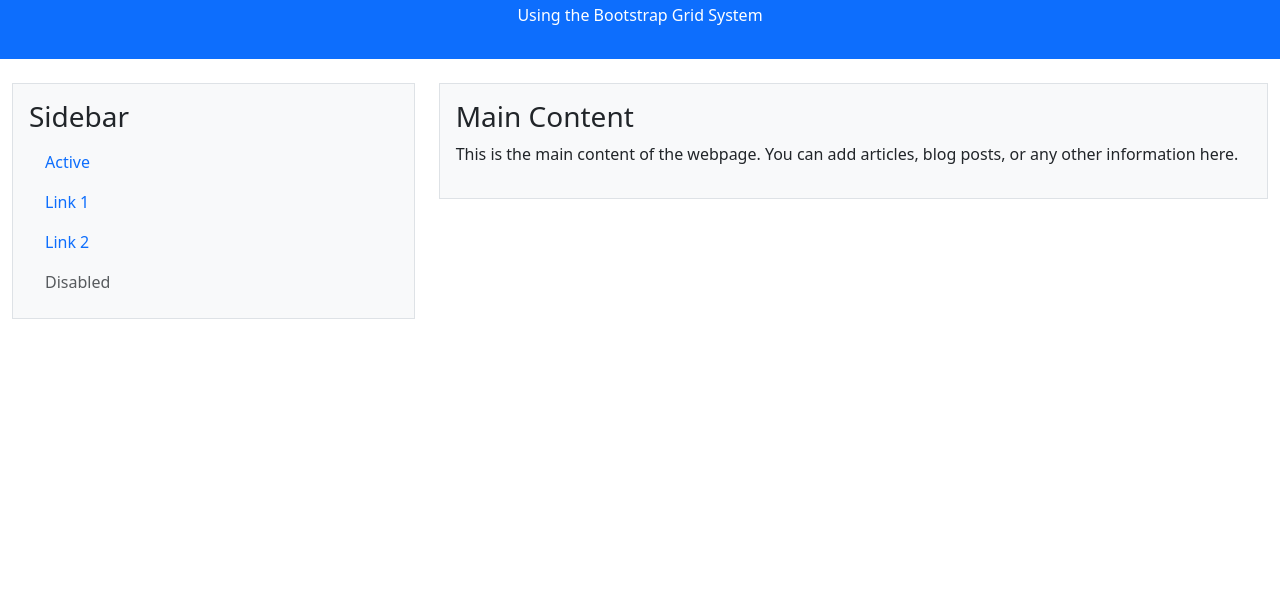
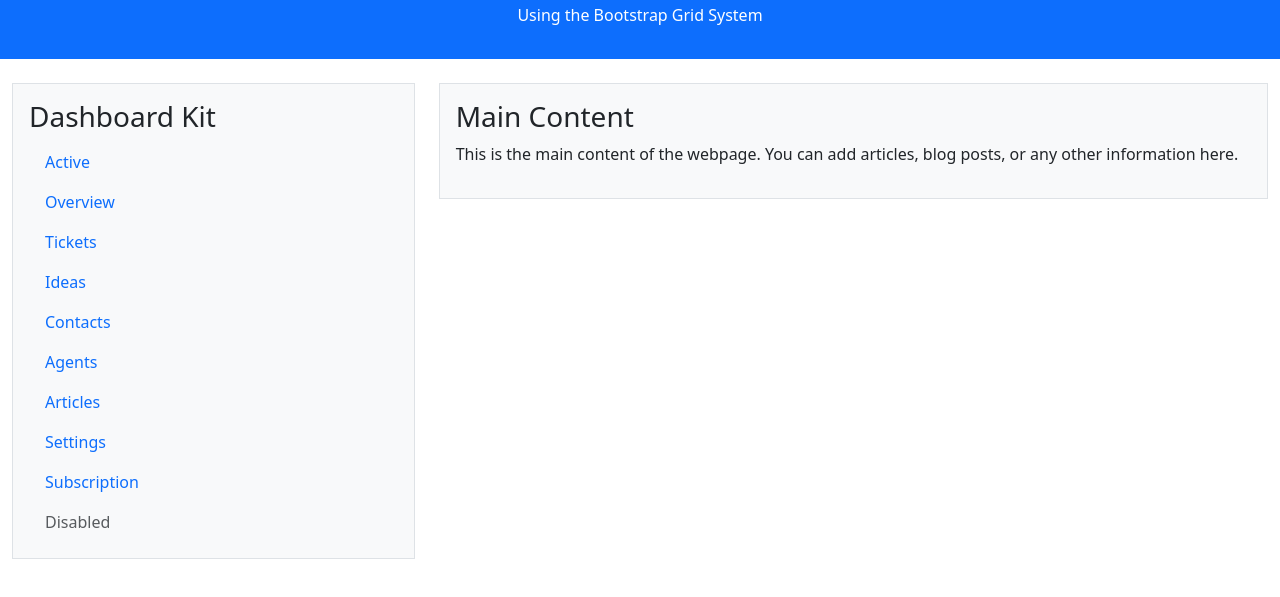
Before and after one commit to morovie/frontend-framework, a website: page public/index.html in a window 1280 px wide. Shown: the part 69-666 px from the top of the page. Drawn offline with nearby package versions, Linux system fonts and the light colour scheme.

Commit message:
Update index.html

```diff
--- a/public/index.html
+++ b/public/index.html
@@ -26,17 +26,35 @@
       <!-- Left Sidebar (2 columns) -->
       <div class="col-md-4">
         <div class="p-3 border bg-light">
-          <h3>Sidebar</h3>
+          <h3>Dashboard Kit</h3>
           <!-- Vertical Navbar -->
           <ul class="nav flex-column">
             <li class="nav-item">
               <a class="nav-link active" aria-current="page" href="#">Active</a>
             </li>
             <li class="nav-item">
-              <a class="nav-link" href="#">Link 1</a>
+              <a class="nav-link" href="#">Overview</a>
             </li>
             <li class="nav-item">
-              <a class="nav-link" href="#">Link 2</a>
+              <a class="nav-link" href="#">Tickets</a>
+            </li>
+            <li class="nav-item">
+              <a class="nav-link" href="#">Ideas</a>
+            </li>
+            <li class="nav-item">
+              <a class="nav-link" href="#">Contacts</a>
+            </li>
+            <li class="nav-item">
+              <a class="nav-link" href="#">Agents</a>
+            </li>
+            <li class="nav-item">
+              <a class="nav-link" href="#">Articles</a>
+            </li>
+            <li class="nav-item">
+              <a class="nav-link" href="#">Settings</a>
+            </li>
+            <li class="nav-item">
+              <a class="nav-link" href="#">Subscription</a>
             </li>
             <li class="nav-item">
               <a class="nav-link disabled" href="#" tabindex="-1" aria-disabled="true">Disabled</a>
```
